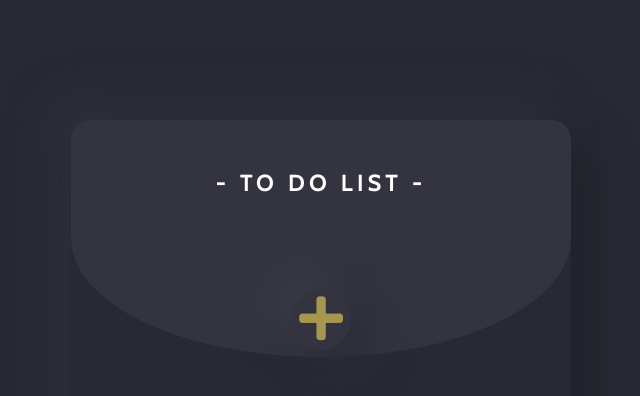
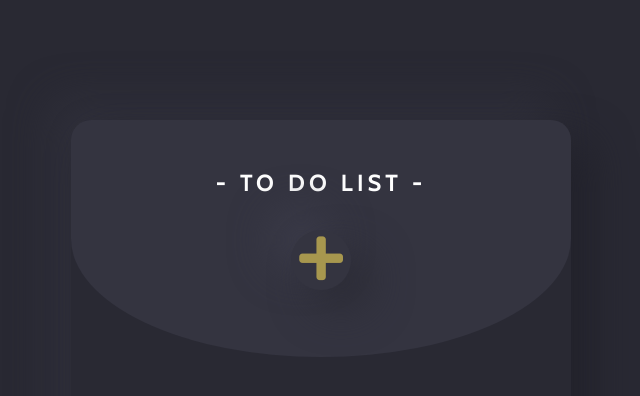
Before and after one commit to Mayon85/ToDoList, a plain HTML site: page index.html in a window 1280 px wide. Shown: the whole page, without its empty margins (319-959 px from the left). Drawn offline with nearby package versions, Linux system fonts and the light colour scheme; a web font is replaced by a local one.

Commit message:
Update style.css

```diff
--- a/style.css
+++ b/style.css
@@ -99,7 +99,7 @@ form button:hover {
     width: 6rem;
     position: absolute;
     left: 50%;
-    top: 29rem;
+    top: 23rem;
     transform: translate(-50%);
     cursor: pointer;
 }
```
